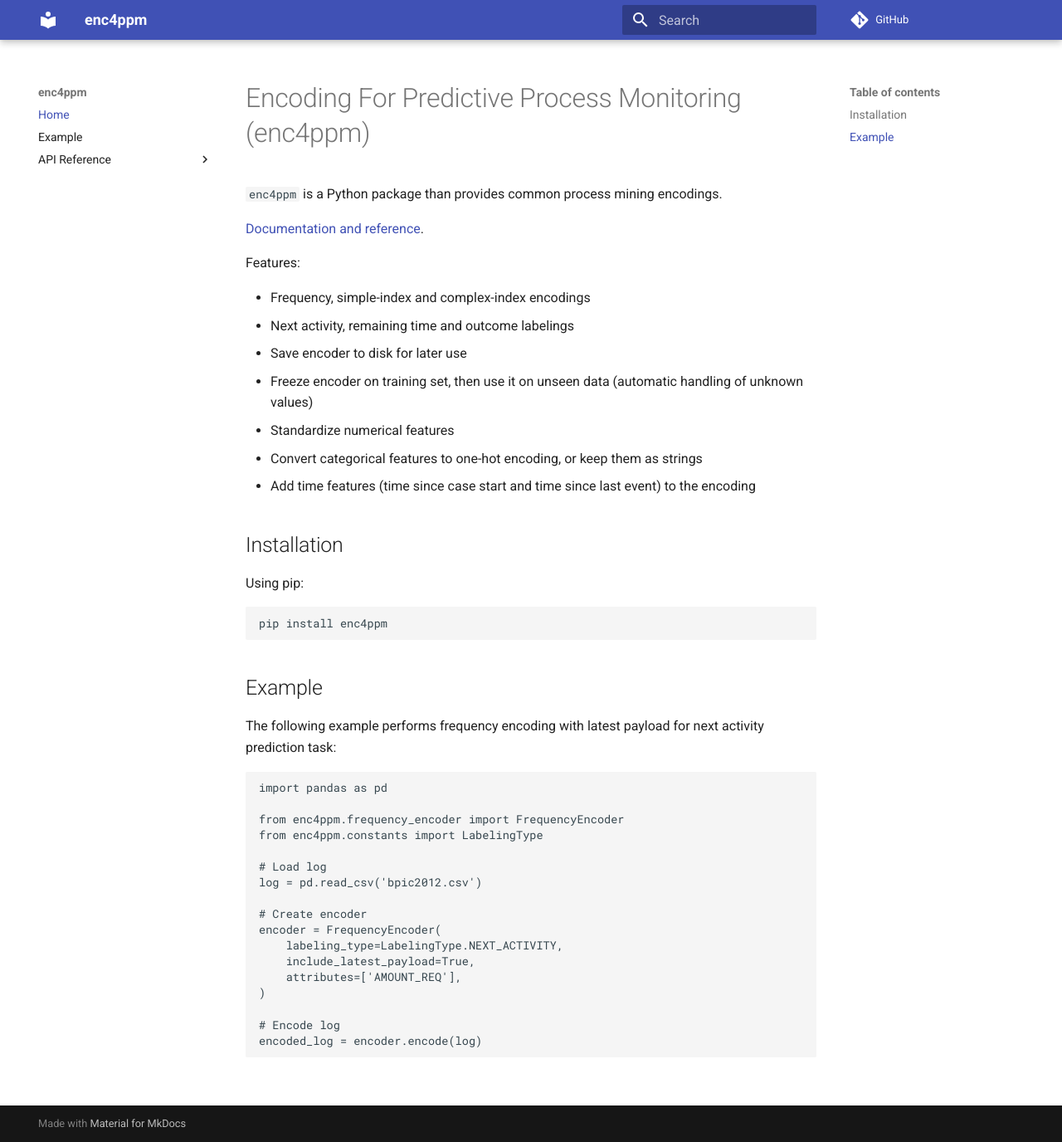
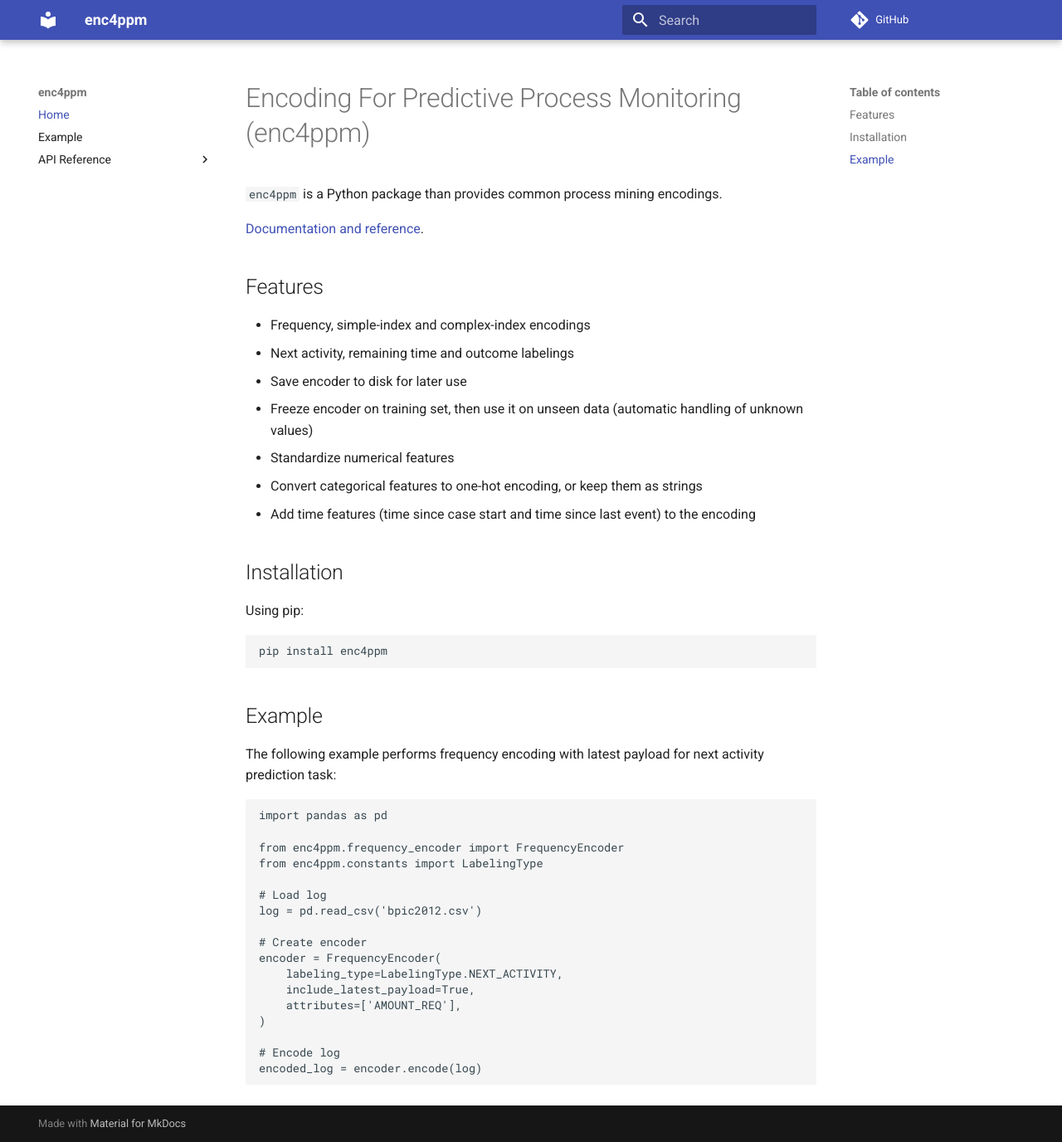
Before and after one commit to rgraziosi-fbk/enc4ppm, an MkDocs documentation site: the page built from docs/index.md, in a window 1280 px wide and 1376 px high. Shown: the whole window at 83% size. Built offline with MkDocs 1.6.1 and Material for MkDocs 9.7.7, drawn with Linux system fonts in a browser that asks for light colours; comment, search, counter and statistics services are not loaded.

```diff
--- a/docs/index.md
+++ b/docs/index.md
@@ -4,7 +4,7 @@
 
 [Documentation and reference](https://rgraziosi-fbk.github.io/enc4ppm/).
 
-Features:
+## Features
 
 - Frequency, simple-index and complex-index encodings
 - Next activity, remaining time and outcome labelings
```
Also changed, not shown: README.md (+1 -1 lines).
